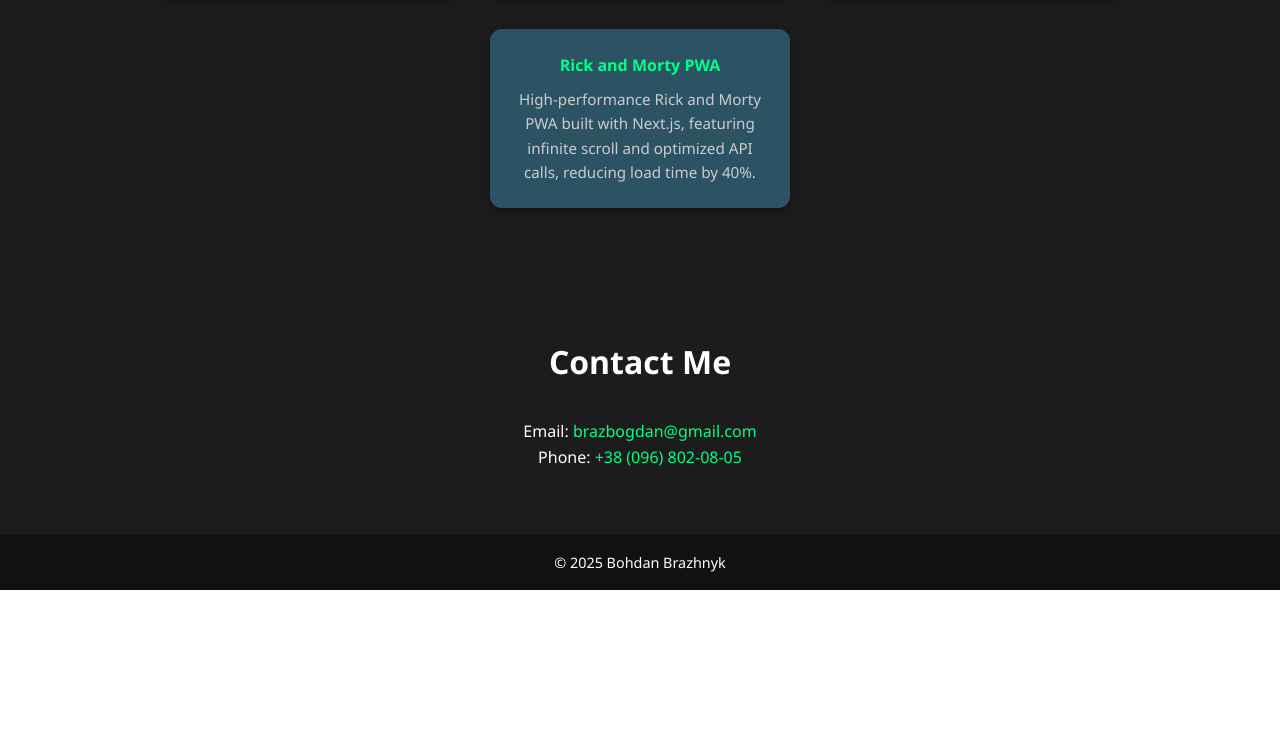
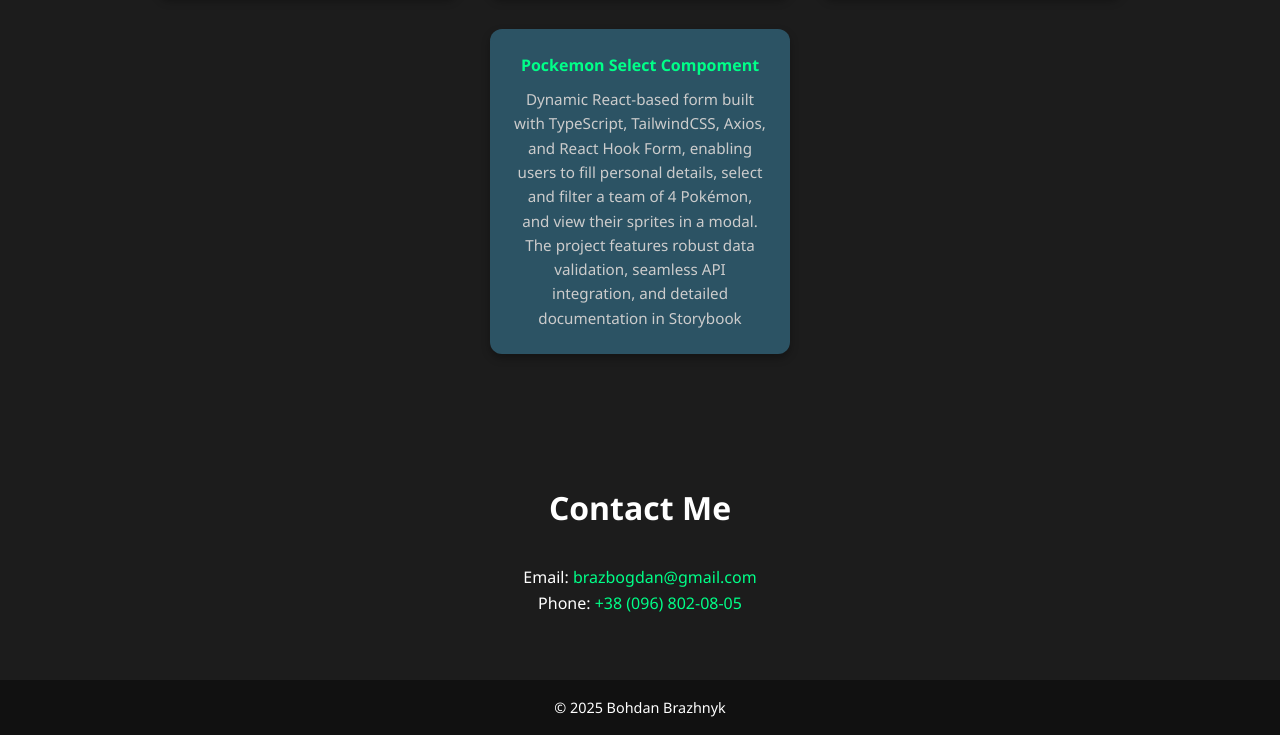
Before and after one commit to braz-bogdan156/business_card_website, a plain HTML site: page index.html in a window 1280 px wide. Shown: the part 1153-1888 px from the top of the page. Before the commit the page ends 1743 px from the top, so only its background shows below. Drawn offline with Linux system fonts and the light colour scheme.

Commit message:
updated commit

```diff
--- a/index.html
+++ b/index.html
@@ -60,11 +60,15 @@
       </div>
       <div class="project-cards">
         <div class="project-card">
-          <a href="https://rick-and-morty-rho-olive.vercel.app" target="_blank">
-            Rick and Morty PWA
+          <a href="https://luna-edge-test-task-kappa.vercel.app" target="_blank">
+            Pockemon Select Compoment
           </a>
-          <p>High-performance Rick and Morty PWA built with Next.js,
-            featuring infinite scroll and optimized API calls, reducing load time by 40%.</p>
+          <p>Dynamic React-based form built with
+            TypeScript, TailwindCSS, Axios, and React Hook Form,
+            enabling users to fill personal details, select and
+            filter a team of 4 Pokémon, and view their sprites in a modal.
+            The project features robust data validation, seamless API integration,
+            and detailed documentation in Storybook</p>
         </div>
     </div>
   </section>
```
